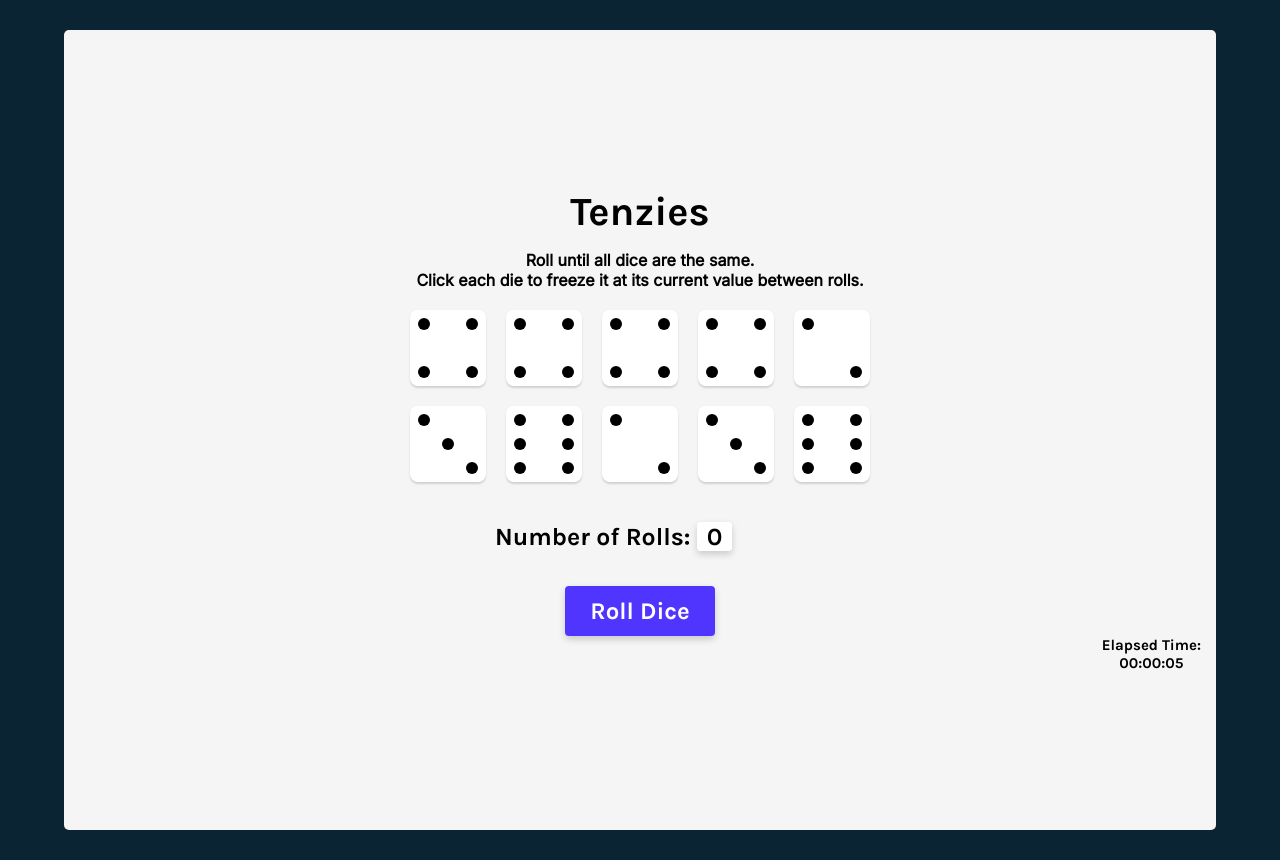
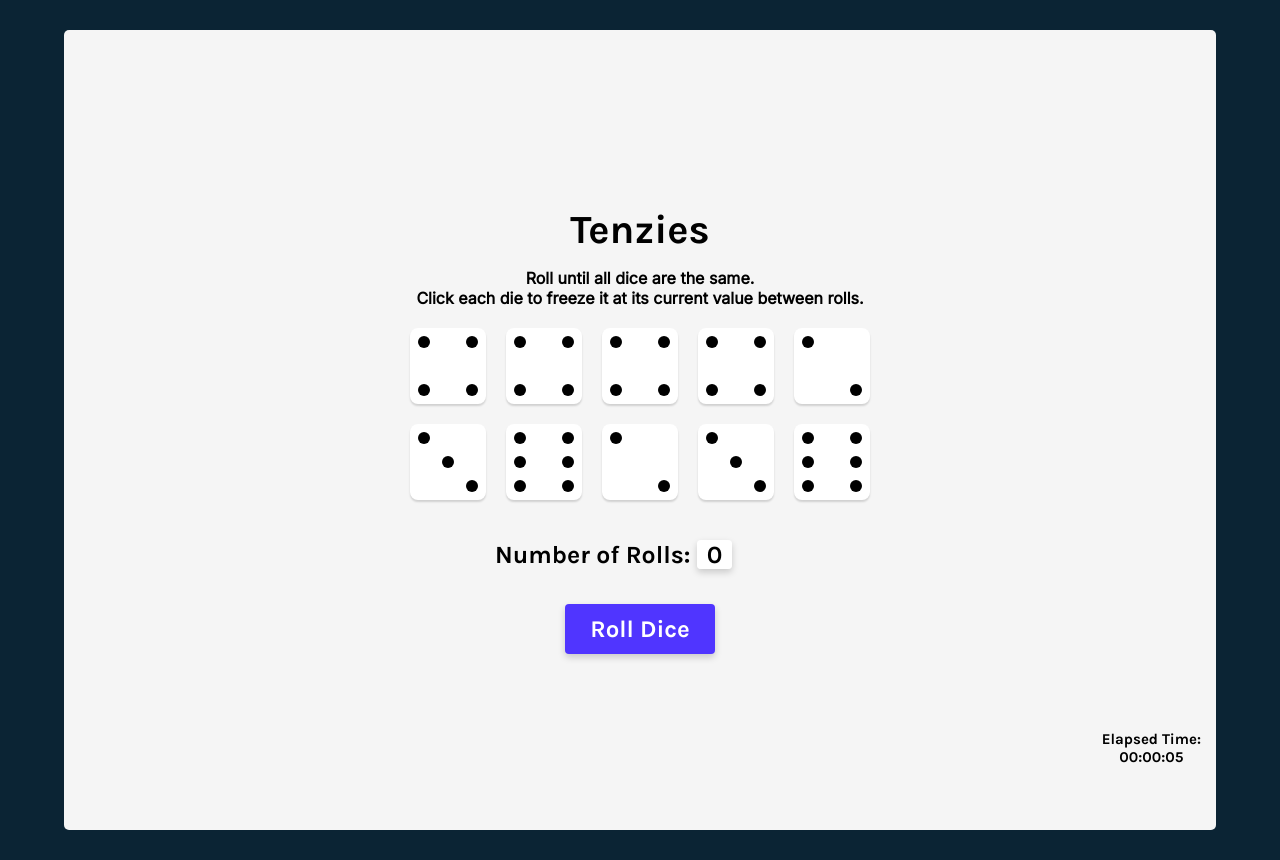
Before and after one commit to essennejaye/tenzies, a React (Create React App) app: page / in a window 1280 px wide. Built offline with nearby package versions, Linux system fonts and the light colour scheme.

Commit message:
added new time record banner

```diff
--- a/src/App.css
+++ b/src/App.css
@@ -12,6 +12,18 @@ main {
   width: 90%;
   height: 800px;
   border-radius: 5px;
+  position: relative;
+}
+.best-time {
+  font-size: 70px;
+  color: #59e391;
+  margin-bottom: 20px;
+  animation: blink-animation 1s steps(5, start) infinite;
+}
+@keyframes blink-animation {
+  to {
+    visibility: hidden;
+  }
 }
 .title {
   font-size: 40px;
@@ -110,6 +122,10 @@ main {
   text-align: center;
   white-space: pre-line;
 }
+.bottom-right {
+  position: absolute;
+  bottom: 4rem;
+}
 .timer {
   max-width: 33px;
 }
--- a/src/App.js
+++ b/src/App.js
@@ -9,18 +9,18 @@ function App() {
   const [tenzies, setTenzies] = useState(false);
   const [rollDiceCount, setRollDiceCount] = useState(0);
   const [seconds, setSeconds] = useState(0);
+  const [newBestTime, setNewBestTime] = useState(false);
 
   useEffect(() => {
     const firstDie = dice[0].value;
     const gameOver = dice.every((die) => die.isHeld && die.value === firstDie);
     if (gameOver) {
       setTenzies(true);
-      const prevTime = parseInt(localStorage.getItem('time')) || null;
-      if (prevTime && seconds < prevTime) {
+      const prevBestTime = parseInt(localStorage.getItem('time')) || 0;
+      if (prevBestTime === 0 || seconds < prevBestTime) {
         // tell user this is his best time
-        console.log('Best time');
-        localStorage.setItem('time', seconds);
-      } else {
+        setNewBestTime(true);
+        console.log('Best time ', seconds);
         localStorage.setItem('time', seconds);
       }
     }
@@ -31,18 +31,7 @@ function App() {
       const timer = setInterval(() => setSeconds((s) => s + 1), 1000);
       return () => clearInterval(timer);
     }
-    // else {
-    // const prevTime = parseInt(localStorage.getItem('time')) || null;
-    // if (prevTime && seconds < prevTime) {
-    //   // tell user this is his best time
-    //   console.log('Best time');
-    //   localStorage.setItem('time', seconds);
-    // }
-    // else {
-    //   localStorage.setItem('time', seconds);
-    // }
-    // }
-  }, [tenzies]);
+  });
 
   function formatTimer(secs) {
     const dHour = `${Math.trunc(secs / 3600)}`.padStart(2, '0');
@@ -72,6 +61,8 @@ function App() {
       setTenzies(false);
       setDice(allNewDice());
       setRollDiceCount(0);
+      setSeconds(0);
+      setNewBestTime(false);
     } else {
       setRollDiceCount((prevCount) => prevCount + 1);
       setDice((oldDice) =>
@@ -101,6 +92,7 @@ function App() {
 
   return (
     <main>
+      {newBestTime && <h1 className='best-time'>New Record</h1>}
       {tenzies && <Confetti />}
       <h1 className='title'>Tenzies</h1>
       <p className='instructions'>
@@ -114,7 +106,7 @@ function App() {
       <button className='roll-dice' onClick={rollDice}>
         {tenzies ? 'New Game' : 'Roll Dice'}
       </button>
-      <p className='timerLabel'>
+      <p className='timerLabel bottom-right'>
         {` Elapsed Time:
            ${formatTimer(seconds)}`}
       </p>
```
